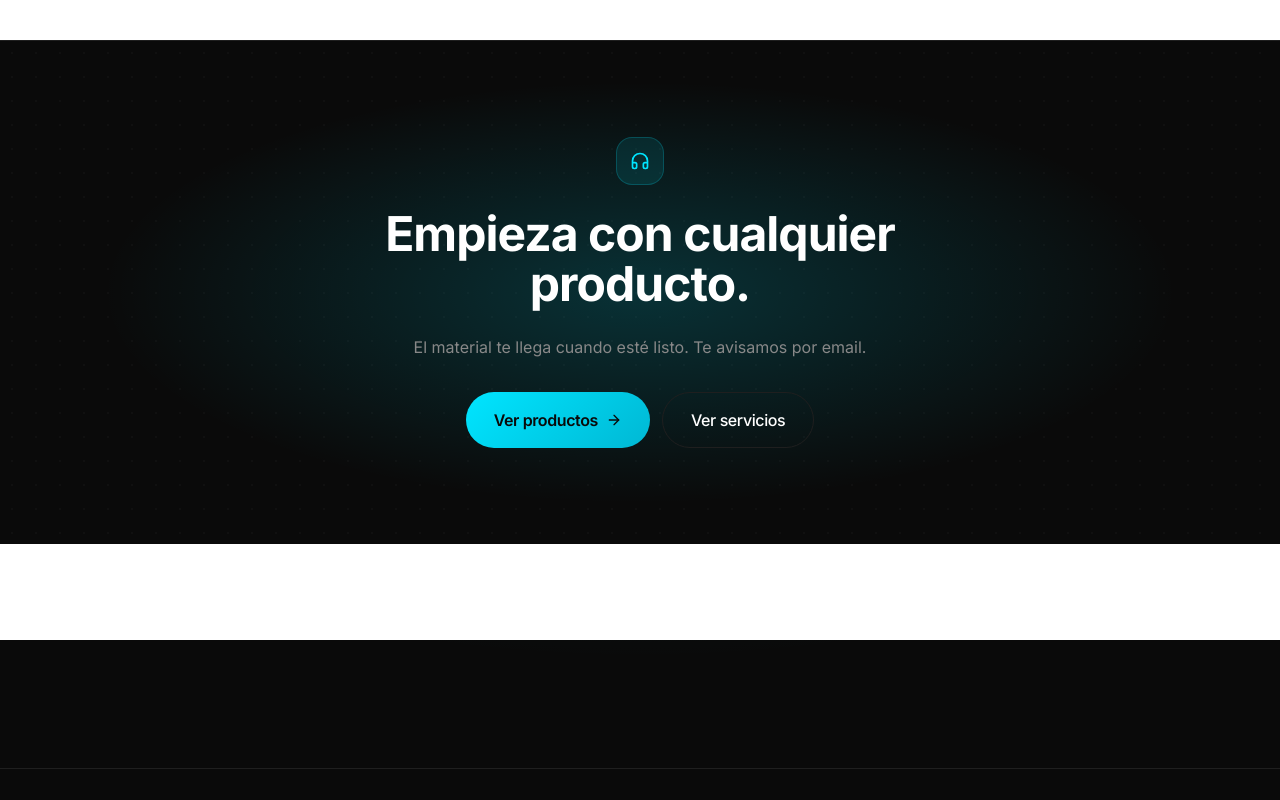
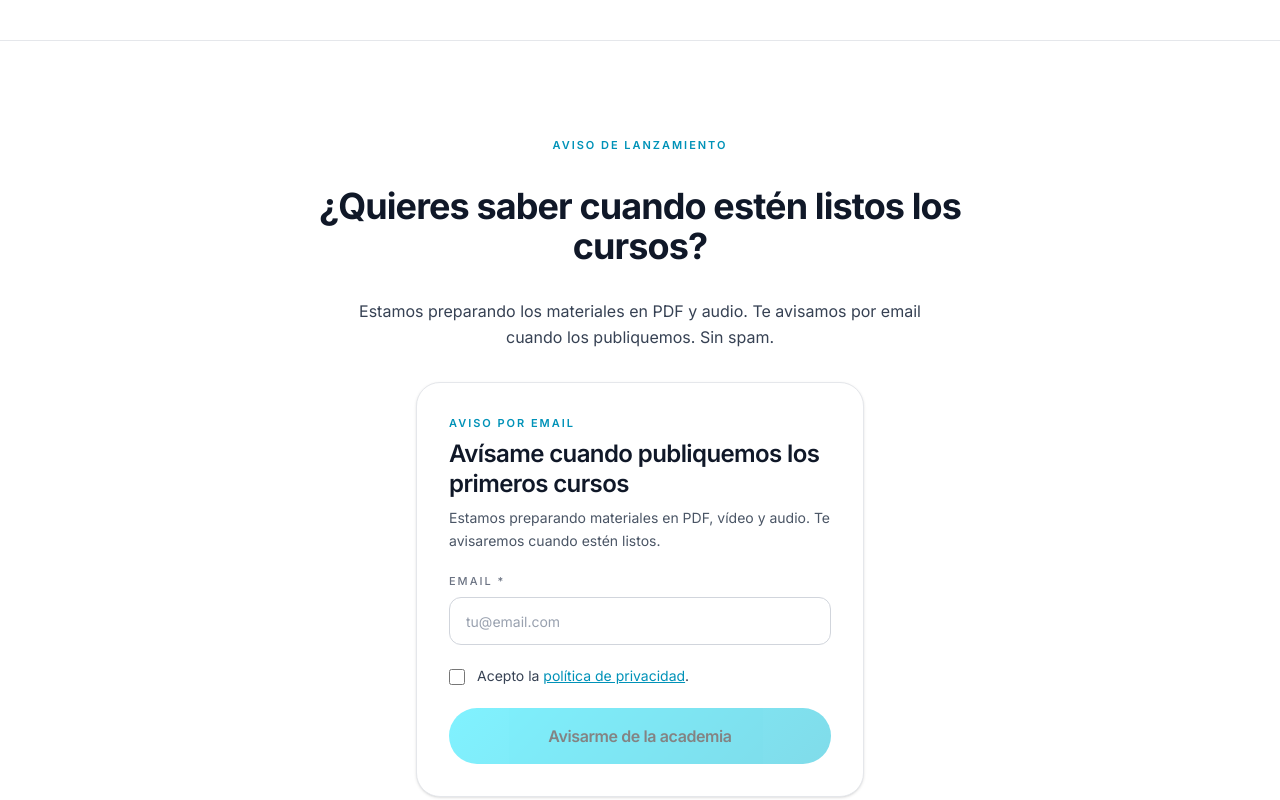
Before and after one commit to darkjarviselit/iaflashelite-web, a Next.js app: page /academia in a window 1280 px wide. Shown: the part 2700-3500 px from the top of the page. Built offline with nearby package versions, Linux system fonts and the light colour scheme.

Commit message:
feat(leads): capture interest emails on casos and academia

```diff
--- a/src/app/academia/page.tsx
+++ b/src/app/academia/page.tsx
@@ -1,5 +1,6 @@
 import type { Metadata } from "next";
 import { ArrowRight, GraduationCap, Headphones, Sparkles } from "lucide-react";
+import { EmailInterestForm } from "@/components/email-interest-form";
 import { Footer } from "@/components/layout/footer";
 import { Header } from "@/components/layout/header";
 import { Badge } from "@/components/ui/badge";
@@ -248,6 +249,28 @@ export default function AcademiaPage() {
                     </div>
                 </section>
 
+                <section className="relative py-24 bg-white border-t border-gray-200">
+                    <div className="max-w-3xl mx-auto px-6 flex flex-col items-center gap-8 text-center">
+                        <span className="text-[11px] tracking-[0.18em] uppercase text-cyan-600 font-semibold">
+                            Aviso de lanzamiento
+                        </span>
+                        <h2 className="text-3xl sm:text-4xl font-bold tracking-tight text-gray-900">
+                            ¿Quieres saber cuando estén listos los cursos?
+                        </h2>
+                        <p className="text-gray-700 leading-relaxed max-w-xl">
+                            Estamos preparando los materiales en PDF y audio. Te
+                            avisamos por email cuando los publiquemos. Sin spam.
+                        </p>
+                        <EmailInterestForm
+                            topic="academia"
+                            headline="Avísame cuando publiquemos los primeros cursos"
+                            subtext="Estamos preparando materiales en PDF, vídeo y audio. Te avisaremos cuando estén listos."
+                            submitLabel="Avisarme de la academia"
+                            successMessage="Perfecto. Te avisaremos cuando publiquemos los primeros materiales."
+                        />
+                    </div>
+                </section>
+
                 <section className="relative py-24 bg-onyx text-paper border-t border-border-dark">
                     <div className="absolute inset-0 bg-dot-grid opacity-50" aria-hidden />
                     <div
--- a/src/app/casos/page.tsx
+++ b/src/app/casos/page.tsx
@@ -1,8 +1,7 @@
-import { ArrowRight } from "lucide-react";
+import { EmailInterestForm } from "@/components/email-interest-form";
+import { Footer } from "@/components/layout/footer";
 import { Header } from "@/components/layout/header";
-import { Footer } from "@/components/layout/footer";
 import { Badge } from "@/components/ui/badge";
-import { Button } from "@/components/ui/button";
 
 export default function CasosPage() {
     return (
@@ -39,16 +38,20 @@ export default function CasosPage() {
 
                 <section className="relative py-20 bg-onyx text-paper border-t border-border-dark">
                     <div className="absolute inset-0 bg-dot-grid opacity-50" aria-hidden />
-                    <div className="relative max-w-3xl mx-auto px-6 lg:px-8 text-center flex flex-col items-center gap-6">
+                    <div className="relative max-w-3xl mx-auto px-6 lg:px-8 text-center flex flex-col items-center gap-8">
                         <h2 className="text-3xl sm:text-5xl font-bold tracking-[-0.02em] leading-[1.05] text-paper">
                             ¿Quieres ser de los primeros?
                         </h2>
                         <p className="text-text-secondary text-base leading-relaxed max-w-xl">
-                            Cuéntanos tu proyecto. Si encaja, entras en el lote piloto con condiciones especiales.
+                            Te avisaremos cuando publiquemos los primeros casos reales con cliente autorizado. Sin spam, sin casos falsos.
                         </p>
-                        <Button href="/contacto" size="lg" variant="gradient">
-                            Quiero ser de los primeros <ArrowRight size={16} />
-                        </Button>
+                        <EmailInterestForm
+                            topic="casos"
+                            headline="Avísame cuando publiquemos los primeros casos reales"
+                            subtext="Te avisaremos cuando un cliente nos autorice a publicar un caso o demo real. Sin casos falsos y sin spam."
+                            submitLabel="Avisarme de los casos"
+                            successMessage="Perfecto. Te avisaremos cuando publiquemos los primeros casos reales."
+                        />
                     </div>
                 </section>
             </main>
--- /dev/null
+++ b/src/components/email-interest-form.tsx
@@ -0,0 +1,176 @@
+"use client";
+
+import { motion } from "framer-motion";
+import { CheckCircle2 } from "lucide-react";
+import { type FormEvent, useState } from "react";
+import { Button } from "@/components/ui/button";
+
+interface EmailInterestFormProps {
+	topic: "casos" | "academia";
+	headline: string;
+	subtext?: string;
+	submitLabel?: string;
+	successMessage?: string;
+}
+
+export function EmailInterestForm({
+	topic,
+	headline,
+	subtext,
+	submitLabel = "Apuntarme",
+	successMessage = "Anotado. Te avisaremos por email.",
+}: EmailInterestFormProps) {
+	const [email, setEmail] = useState("");
+	const [acceptedPrivacy, setAcceptedPrivacy] = useState(false);
+	const [website, setWebsite] = useState("");
+	const [sending, setSending] = useState(false);
+	const [done, setDone] = useState(false);
+	const [error, setError] = useState<string | null>(null);
+
+	async function handleSubmit(event: FormEvent<HTMLFormElement>) {
+		event.preventDefault();
+		setError(null);
+
+		if (!email.trim()) {
+			setError("missing_email");
+			return;
+		}
+		if (!acceptedPrivacy) {
+			setError("privacy_not_accepted");
+			return;
+		}
+
+		setSending(true);
+		try {
+			const res = await fetch("/api/contact", {
+				method: "POST",
+				headers: { "Content-Type": "application/json" },
+				body: JSON.stringify({
+					name: "—",
+					email,
+					message: `interés:${topic}`,
+					service: topic,
+					acceptedPrivacy,
+					website,
+				}),
+			});
+			const data = (await res.json()) as { ok: boolean; error?: string };
+			if (!res.ok || !data.ok) {
+				setError(data.error ?? "send_failed");
+			} else {
+				setDone(true);
+			}
+		} catch {
+			setError("network_error");
+		} finally {
+			setSending(false);
+		}
+	}
+
+	if (done) {
+		return (
+			<motion.div
+				initial={{ opacity: 0, y: 8 }}
+				animate={{ opacity: 1, y: 0 }}
+				transition={{ duration: 0.25 }}
+				className="w-full max-w-md mx-auto p-8 rounded-3xl border border-emerald-200 bg-white shadow-sm flex flex-col items-center text-center gap-4"
+			>
+				<span className="inline-flex items-center justify-center w-14 h-14 rounded-full bg-emerald-50 text-emerald-600 border border-emerald-100">
+					<CheckCircle2 size={26} />
+				</span>
+				<h3 className="text-xl font-semibold text-gray-900 tracking-tight">
+					Anotado.
+				</h3>
+				<p className="text-gray-700 leading-relaxed">{successMessage}</p>
+			</motion.div>
+		);
+	}
+
+	return (
+		<form
+			onSubmit={handleSubmit}
+			className="w-full max-w-md mx-auto p-8 rounded-3xl border border-gray-200 bg-white shadow-sm flex flex-col gap-5 text-left"
+		>
+			<header className="flex flex-col gap-2">
+				<span className="text-[11px] tracking-[0.18em] uppercase text-cyan-600 font-semibold">
+					Aviso por email
+				</span>
+				<h3 className="text-xl sm:text-2xl font-semibold text-gray-900 tracking-tight leading-tight">
+					{headline}
+				</h3>
+				{subtext && (
+					<p className="text-sm text-gray-600 leading-relaxed">{subtext}</p>
+				)}
+			</header>
+
+			<label className="flex flex-col gap-2">
+				<span className="text-[11px] tracking-[0.18em] uppercase text-gray-500 font-medium">
+					Email *
+				</span>
+				<input
+					type="email"
+					required
+					autoComplete="email"
+					value={email}
+					onChange={(e) => setEmail(e.target.value)}
+					placeholder="tu@email.com"
+					className="w-full h-12 px-4 rounded-xl bg-white border border-gray-300 text-gray-900 placeholder:text-gray-400 text-sm focus:outline-none focus:border-cyan-500 focus:ring-2 focus:ring-cyan-500/20 transition-colors"
+				/>
+			</label>
+
+			<input
+				type="text"
+				name="website"
+				tabIndex={-1}
+				autoComplete="off"
+				value={website}
+				onChange={(e) => setWebsite(e.target.value)}
+				aria-hidden="true"
+				style={{
+					position: "absolute",
+					left: "-10000px",
+					width: "1px",
+					height: "1px",
+					opacity: 0,
+				}}
+			/>
+
+			<div className="flex items-start gap-3">
+				<input
+					type="checkbox"
+					id={`eif-privacy-${topic}`}
+					checked={acceptedPrivacy}
+					onChange={(e) => setAcceptedPrivacy(e.target.checked)}
+					required
+					className="mt-1 h-4 w-4 rounded border-gray-300 bg-white accent-cyan-600 focus:outline-none focus:ring-2 focus:ring-cyan-500/40"
+				/>
+				<label
+					htmlFor={`eif-privacy-${topic}`}
+					className="text-sm text-gray-700 leading-relaxed"
+				>
+					Acepto la{" "}
+					<a
+						href="/legal/privacidad"
+						target="_blank"
+						rel="noopener noreferrer"
+						className="text-cyan-600 underline hover:no-underline"
+					>
+						política de privacidad
+					</a>
+					.
+				</label>
+			</div>
+
+			{error && <p className="text-sm text-red-600">⚠ {error}</p>}
+
+			<Button
+				size="lg"
+				type="submit"
+				variant="gradient"
+				disabled={sending || !acceptedPrivacy}
+			>
+				{sending ? "Enviando…" : submitLabel}
+			</Button>
+		</form>
+	);
+}
```
